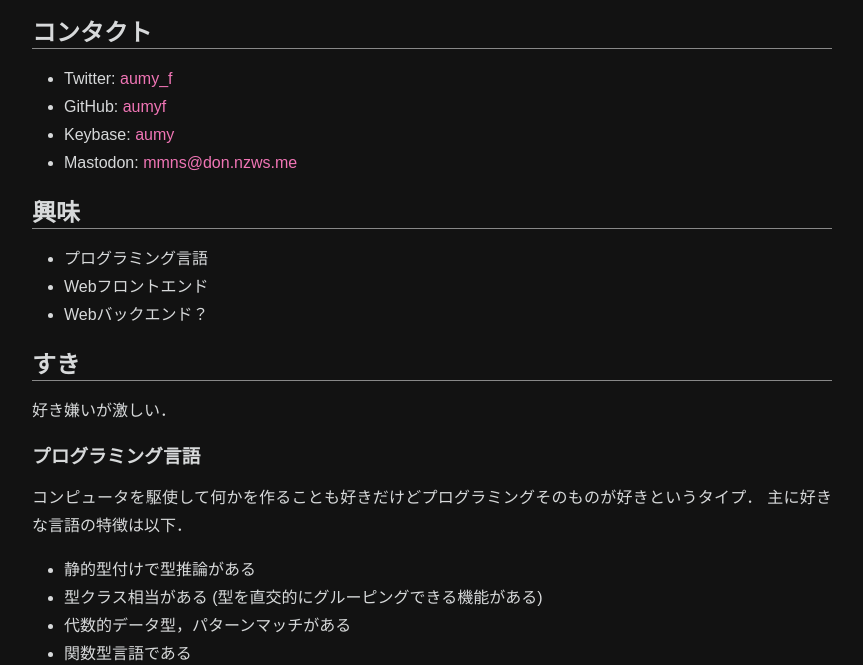
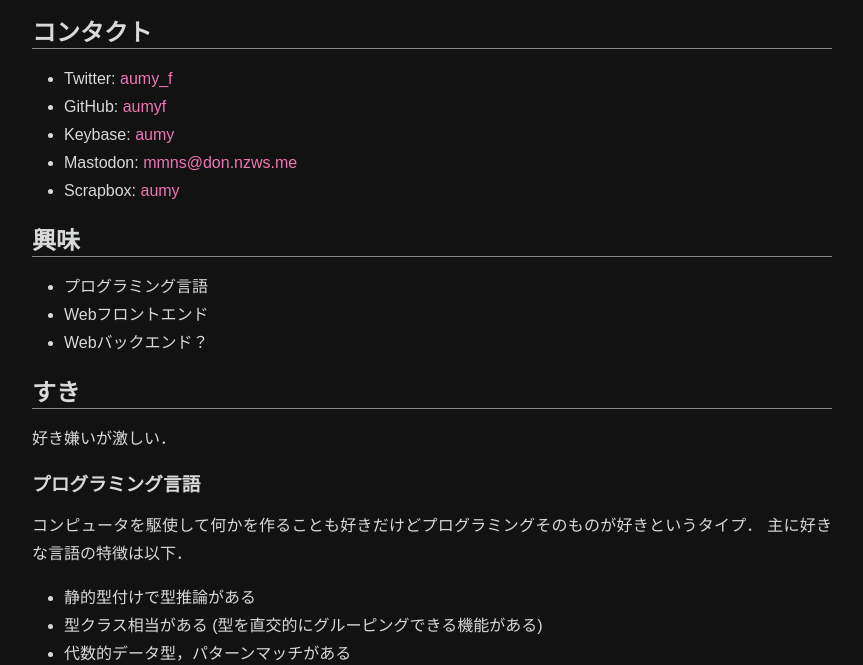
Before and after one commit to AumyF/aumyf.github.io, a website: page index.html in a window 1280 px wide. Shown: the part 84-749 px from the top of the page, without its empty margins (208-1071 px from the left). Drawn offline with Linux system fonts and the light colour scheme.

Commit message:
scrapbox追加

```diff
--- a/index.html
+++ b/index.html
@@ -21,6 +21,7 @@
           <li>
             Mastodon: <a href="https://don.nzws.me/@mmns">mmns@don.nzws.me</a>
           </li>
+          <li>Scrapbox: <a href="https://scrapbox.io/aumy">aumy</a></li>
         </ul>
       </section>
       <section class="section-like">
```
